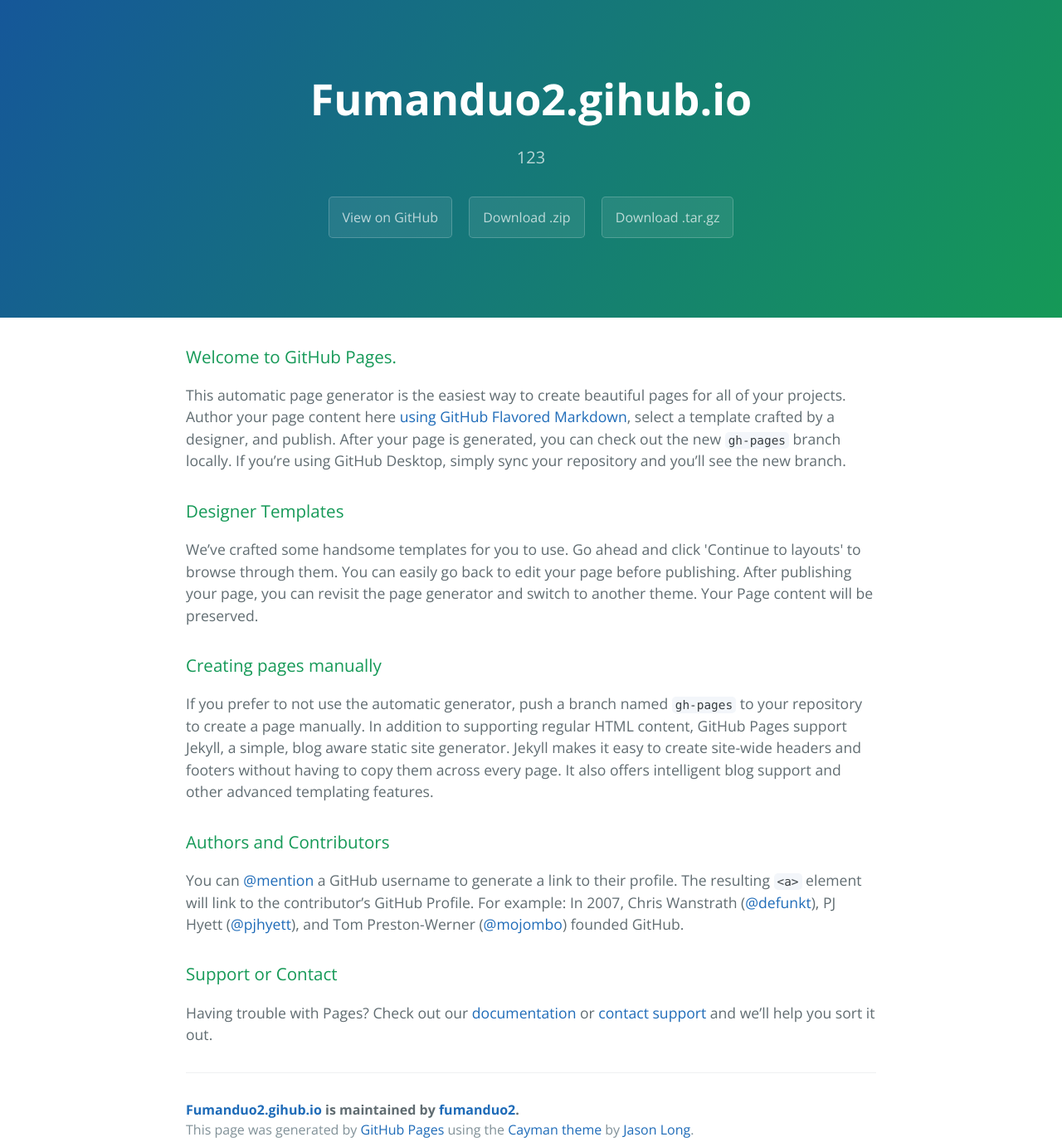
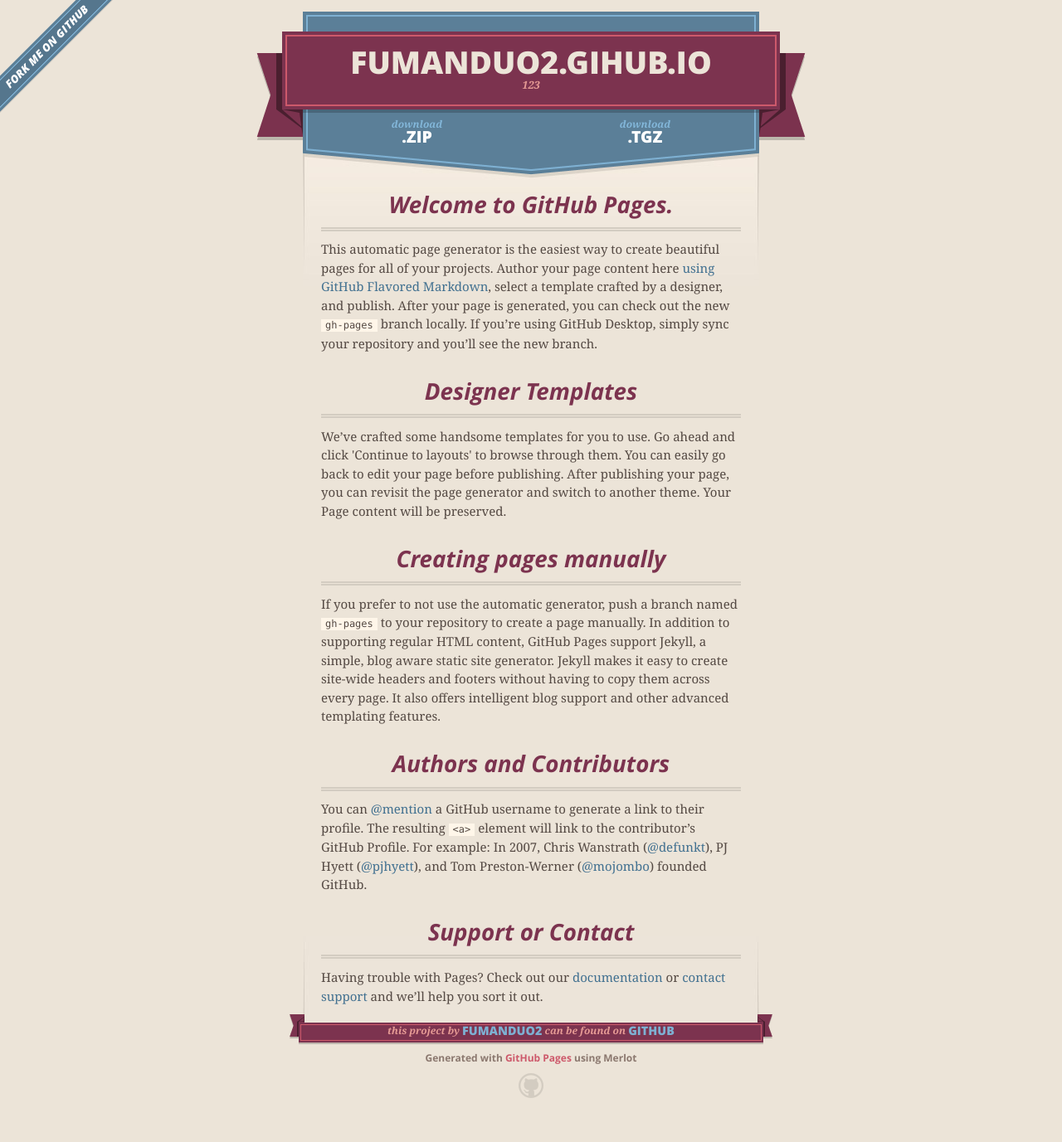
Before and after one commit to fumanduo2/fumanduo2.gihub.io, a plain HTML site: page index.html in a window 1280 px wide. Shown: the whole page at 83% size. Drawn offline with nearby package versions, Linux system fonts and the light colour scheme.

Commit message:
Create gh-pages branch via GitHub

```diff
--- a/index.html
+++ b/index.html
@@ -1,25 +1,52 @@
 <!DOCTYPE html>
-<html lang="en-us">
+<html>
   <head>
-    <meta charset="UTF-8">
+    <meta charset='utf-8'>
+    <meta http-equiv="X-UA-Compatible" content="chrome=1">
+    <meta name="viewport" content="width=640">
+
+    <link rel="stylesheet" href="stylesheets/core.css" media="screen">
+    <link rel="stylesheet" href="stylesheets/mobile.css" media="handheld, only screen and (max-device-width:640px)">
+    <link rel="stylesheet" href="stylesheets/github-light.css">
+
+    <script type="text/javascript" src="javascripts/modernizr.js"></script>
+    <script type="text/javascript" src="https://ajax.googleapis.com/ajax/libs/jquery/1.7.1/jquery.min.js"></script>
+    <script type="text/javascript" src="javascripts/headsmart.min.js"></script>
+    <script type="text/javascript">
+      $(document).ready(function () {
+        $('#main_content').headsmart()
+      })
+    </script>
     <title>Fumanduo2.gihub.io by fumanduo2</title>
-    <meta name="viewport" content="width=device-width, initial-scale=1">
-    <link rel="stylesheet" type="text/css" href="stylesheets/normalize.css" media="screen">
-    <link href='https://fonts.googleapis.com/css?family=Open+Sans:400,700' rel='stylesheet' type='text/css'>
-    <link rel="stylesheet" type="text/css" href="stylesheets/stylesheet.css" media="screen">
-    <link rel="stylesheet" type="text/css" href="stylesheets/github-light.css" media="screen">
   </head>
+
   <body>
-    <section class="page-header">
-      <h1 class="project-name">Fumanduo2.gihub.io</h1>
-      <h2 class="project-tagline">123</h2>
-      <a href="https://github.com/fumanduo2/fumanduo2.gihub.io" class="btn">View on GitHub</a>
-      <a href="https://github.com/fumanduo2/fumanduo2.gihub.io/zipball/master" class="btn">Download .zip</a>
-      <a href="https://github.com/fumanduo2/fumanduo2.gihub.io/tarball/master" class="btn">Download .tar.gz</a>
-    </section>
+    <a id="forkme_banner" href="https://github.com/fumanduo2/fumanduo2.gihub.io">View on GitHub</a>
+    <div class="shell">
 
-    <section class="main-content">
-      <h3>
+      <header>
+        <span class="ribbon-outer">
+          <span class="ribbon-inner">
+            <h1>Fumanduo2.gihub.io</h1>
+            <h2>123</h2>
+          </span>
+          <span class="left-tail"></span>
+          <span class="right-tail"></span>
+        </span>
+      </header>
+
+      <section id="downloads">
+        <span class="inner">
+          <a href="https://github.com/fumanduo2/fumanduo2.gihub.io/zipball/master" class="zip"><em>download</em> .ZIP</a><a href="https://github.com/fumanduo2/fumanduo2.gihub.io/tarball/master" class="tgz"><em>download</em> .TGZ</a>
+        </span>
+      </section>
+
+
+      <span class="banner-fix"></span>
+
+
+      <section id="main_content">
+        <h3>
 <a id="welcome-to-github-pages" class="anchor" href="#welcome-to-github-pages" aria-hidden="true"><span class="octicon octicon-link"></span></a>Welcome to GitHub Pages.</h3>
 
 <p>This automatic page generator is the easiest way to create beautiful pages for all of your projects. Author your page content here <a href="https://guides.github.com/features/mastering-markdown/">using GitHub Flavored Markdown</a>, select a template crafted by a designer, and publish. After your page is generated, you can check out the new <code>gh-pages</code> branch locally. If you’re using GitHub Desktop, simply sync your repository and you’ll see the new branch.</p>
@@ -43,14 +70,21 @@
 <a id="support-or-contact" class="anchor" href="#support-or-contact" aria-hidden="true"><span class="octicon octicon-link"></span></a>Support or Contact</h3>
 
 <p>Having trouble with Pages? Check out our <a href="https://help.github.com/pages">documentation</a> or <a href="https://github.com/contact">contact support</a> and we’ll help you sort it out.</p>
+      </section>
 
-      <footer class="site-footer">
-        <span class="site-footer-owner"><a href="https://github.com/fumanduo2/fumanduo2.gihub.io">Fumanduo2.gihub.io</a> is maintained by <a href="https://github.com/fumanduo2">fumanduo2</a>.</span>
-
-        <span class="site-footer-credits">This page was generated by <a href="https://pages.github.com">GitHub Pages</a> using the <a href="https://github.com/jasonlong/cayman-theme">Cayman theme</a> by <a href="https://twitter.com/jasonlong">Jason Long</a>.</span>
+      <footer>
+        <span class="ribbon-outer">
+          <span class="ribbon-inner">
+            <p>this project by <a href="https://github.com/fumanduo2">fumanduo2</a> can be found on <a href="https://github.com/fumanduo2/fumanduo2.gihub.io">GitHub</a></p>
+          </span>
+          <span class="left-tail"></span>
+          <span class="right-tail"></span>
+        </span>
+        <p>Generated with <a href="https://pages.github.com">GitHub Pages</a> using Merlot</p>
+        <span class="octocat"></span>
       </footer>
 
-    </section>
+    </div>
 
 
   </body>
```
